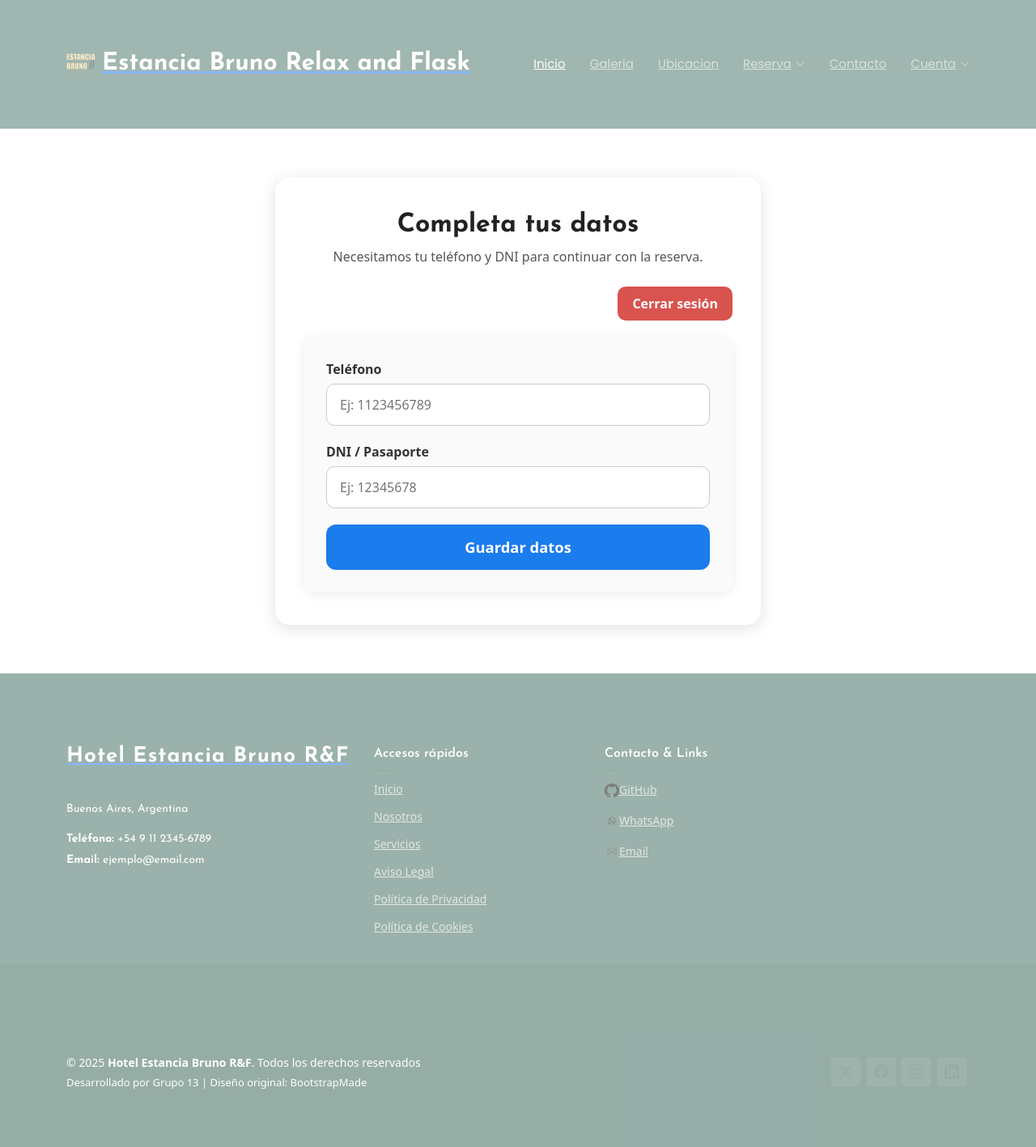
After one commit to ValentinSomoza/Grupo-IDS-TP2, a Flask app: template Frontend/templates/completarDatosGoogle.html in a window 1280 px wide; the page is wider, and only the part inside the window is pictured. The commit adds this page. Shown: that part at 81% size. Run offline with Flask 3, Linux system fonts and the light colour scheme; the template is opened without the code that fills it, so the values that code supplies are empty; some libraries are stand-ins or nearby versions.

Commit message:
[FEATURE] #41: Reservas ahora pueden hacerse con datos del usuario o nuevos datos

```diff
--- a/Backend/routes/usuarios.py
+++ b/Backend/routes/usuarios.py
@@ -133,3 +133,20 @@ def authGoogle():
     except Exception as e:
         print("Error en el Login con Google: ", str(e))
         return jsonify({"error": "Token invalido"}), 400
+
+@usuarios_bp.route("/completarDatosGoogle", methods=["POST"])
+def completarDatosGoogle():
+    data = request.json
+    email = data.get("email")
+    telefono = data.get("telefono")
+    dniPasaporte = data.get("dniPasaporte")
+
+    print("Backend: Seteando nuevos datos para el usuario de google")
+
+    # aca se deberia actualizar en la base de datos
+    for cliente in clientes:
+        if cliente["email"] == email:
+            cliente["telefono"] = telefono
+            cliente["dniPasaporte"] = dniPasaporte
+
+    return jsonify({"status": "ok", "mensaje": "Datos actualizados correctamente"})
--- /dev/null
+++ b/Frontend/static/css/styleCompletarDatosGoogle.css
@@ -0,0 +1,168 @@
+.pagina-reserva {
+    display: flex;
+    justify-content: center;
+    padding: 60px 20px;
+}
+
+.reserva-container {
+    width: 100%;
+    max-width: 600px;
+    background: #ffffff;
+    padding: 40px 35px;
+    border-radius: 18px;
+    box-shadow: 0 4px 20px rgba(0, 0, 0, 0.12);
+    animation: fadeIn 0.4s ease-out;
+}
+
+@keyframes fadeIn {
+    from { opacity: 0; transform: translateY(20px); }
+    to { opacity: 1; transform: translateY(0); }
+}
+
+.reserva-header {
+    text-align: center;
+    margin-bottom: 25px;
+}
+
+.reserva-header h2 {
+    font-size: 2rem;
+    font-weight: 700;
+    margin-bottom: 8px;
+    color: #222;
+}
+
+.reserva-header p {
+    color: #555;
+    font-size: 1rem;
+}
+
+.cerrar-sesion-container {
+    text-align: right;
+    margin-bottom: 20px;
+}
+
+.btn-cerrar-sesion {
+    background: #d9534f;
+    color: white;
+    padding: 9px 18px;
+    border-radius: 10px;
+    text-decoration: none;
+    font-weight: 600;
+    transition: background 0.2s ease, transform 0.15s ease;
+    display: inline-block;
+}
+
+.btn-cerrar-sesion:hover {
+    background: #c9302c;
+    transform: scale(1.03);
+}
+
+.card-form {
+    background: #fafafa;
+    padding: 28px;
+    border-radius: 14px;
+    box-shadow: 0 2px 14px rgba(0, 0, 0, 0.08);
+}
+
+.form-group {
+    margin-bottom: 20px;
+}
+
+.form-group label {
+    font-weight: 600;
+    margin-bottom: 6px;
+    display: block;
+    color: #333;
+}
+
+.form-group input {
+    width: 100%;
+    padding: 13px 16px;
+    border-radius: 10px;
+    border: 1px solid #ccc;
+    font-size: 1rem;
+    background: #fff;
+    transition: border-color 0.2s ease, box-shadow 0.2s ease;
+}
+
+.form-group input:focus {
+    border-color: #1b7ced;
+    box-shadow: 0 0 6px rgba(27, 124, 237, 0.25);
+    outline: none;
+}
+
+.btn-confirmar {
+    width: 100%;
+    padding: 14px;
+    background: #1b7ced;
+    border: none;
+    border-radius: 12px;
+    color: white;
+    font-size: 1.15rem;
+    font-weight: 700;
+    cursor: pointer;
+    transition: background 0.2s ease, transform 0.15s ease;
+}
+
+.btn-confirmar:hover {
+    background: #0a63c9;
+    transform: scale(1.02);
+}
+
+@media (max-width: 768px) {
+    .reserva-container {
+        padding: 35px 25px;
+    }
+
+    .reserva-header h2 {
+        font-size: 1.7rem;
+    }
+
+    .btn-cerrar-sesion {
+        padding: 7px 15px;
+        font-size: 0.95rem;
+    }
+
+    .card-form {
+        padding: 22px;
+    }
+
+    .form-group input {
+        padding: 12px;
+    }
+
+    .btn-confirmar {
+        font-size: 1rem;
+        padding: 12px;
+    }
+}
+
+@media (max-width: 480px) {
+
+    .reserva-container {
+        padding: 28px 18px;
+        border-radius: 14px;
+    }
+
+    .reserva-header h2 {
+        font-size: 1.55rem;
+    }
+
+    .reserva-header p {
+        font-size: 0.95rem;
+    }
+
+    .btn-cerrar-sesion {
+        padding: 6px 12px;
+        font-size: 0.9rem;
+    }
+
+    .card-form {
+        padding: 18px;
+    }
+
+    .btn-confirmar {
+        padding: 12px;
+        font-size: 0.95rem;
+    }
+}
--- /dev/null
+++ b/Frontend/static/js/completarDatosGoogle.js
@@ -0,0 +1,14 @@
+document.addEventListener("DOMContentLoaded", () => {
+    const navbar = document.querySelector("header, nav, .navbar, .menu");
+    const footer = document.querySelector("footer");
+
+    if (navbar) {
+        navbar.style.pointerEvents = "none";
+        navbar.style.opacity = "0.5";
+    }
+
+    if (footer) {
+        footer.style.pointerEvents = "none";
+        footer.style.opacity = "0.5";
+    }
+});
--- a/Frontend/templates/base.html
+++ b/Frontend/templates/base.html
@@ -12,6 +12,7 @@
         <script src="https://accounts.google.com/gsi/client" async defer></script>
         <script src="{{ url_for('static', filename='js/google_oauth.js') }}" defer></script>
         <link rel="stylesheet" href="{{ url_for('static', filename='css/flash.css') }}">
+        <link rel="stylesheet" href="{{ url_for('static', filename='css/styleCompletarDatosGoogle.css') }}">
 
         <!-- Codigo del template -->
         <meta charset="utf-8">
@@ -60,7 +61,7 @@
             <li><a href="{{ url_for('mapa') }}">Ubicacion</a></li>
             <li class="dropdown"><a href="#"><span>Reserva</span> <i class="bi bi-chevron-down toggle-dropdown"></i></a>
                 <ul>
-                <li><a href="{{ url_for('formularioDatos') }}">Hacer una reserva</a></li>
+                <li><a href="{{ url_for('eligeDatos') }}">Hacer una reserva</a></li>
                 <li><a href="{{ url_for('checkinPagina') }}">Hacer Check-in</a></li>
                  {% if session.get('logueado') %}
                 <li><a href="{{ url_for('misReservas') }}">Mis reservas</a></li>
--- /dev/null
+++ b/Frontend/templates/completarDatosGoogle.html
@@ -0,0 +1,60 @@
+{% extends "base.html" %}
+
+{% block title %}Completar datos{% endblock %}
+
+{% block content %}
+
+<section class="pagina-reserva">
+    <div class="reserva-container">
+
+        <div class="reserva-header">
+            <h2>Completa tus datos</h2>
+            <p>Necesitamos tu teléfono y DNI para continuar con la reserva.</p>
+        </div>
+
+        <div class="cerrar-sesion-container">
+            <a href="{{ url_for('cerrarSesion') }}" class="btn-cerrar-sesion">
+                Cerrar sesión
+            </a>
+        </div>
+
+        <div class="formulario-activo">
+
+            <form action="{{ url_for('completarDatosGoogle') }}" method="POST" class="reserva-form card-form">
+
+                <div class="form-group">
+                    <label for="telefono">Teléfono</label>
+                    <input
+                        type="tel"
+                        id="telefono"
+                        name="telefono"
+                        placeholder="Ej: 1123456789"
+                        pattern="[0-9]{10,15}"
+                        inputmode="numeric"
+                        required
+                    >
+                </div>
+
+                <div class="form-group">
+                    <label for="dniPasaporte">DNI / Pasaporte</label>
+                    <input
+                        type="text"
+                        id="dniPasaporte"
+                        name="dniPasaporte"
+                        placeholder="Ej: 12345678"
+                        pattern="[0-9]+"
+                        inputmode="numeric"
+                        required
+                    >
+                </div>
+
+                <button class="btn-confirmar" type="submit">Guardar datos</button>
+            </form>
+
+        </div>
+    </div>
+</section>
+
+<script src="{{ url_for('static', filename='js/completarDatosGoogle.js') }}"></script>
+
+{% endblock %}
```
Also changed, not shown: Frontend/app.py (+56 -19 lines), Frontend/static/css/stylereservas.css (+20 -0 lines), Frontend/templates/eligeDatos.html (added, +30 -0 lines).
